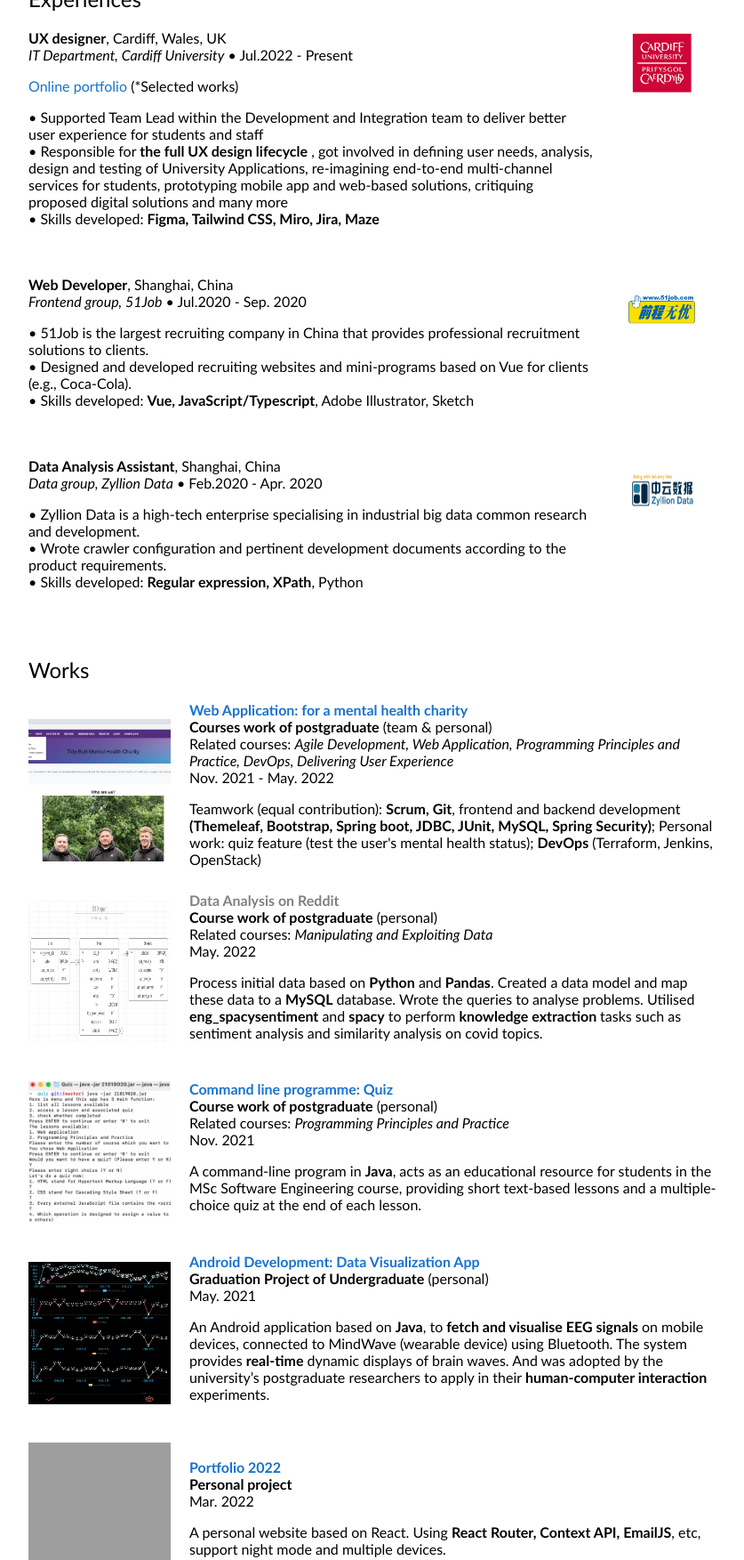
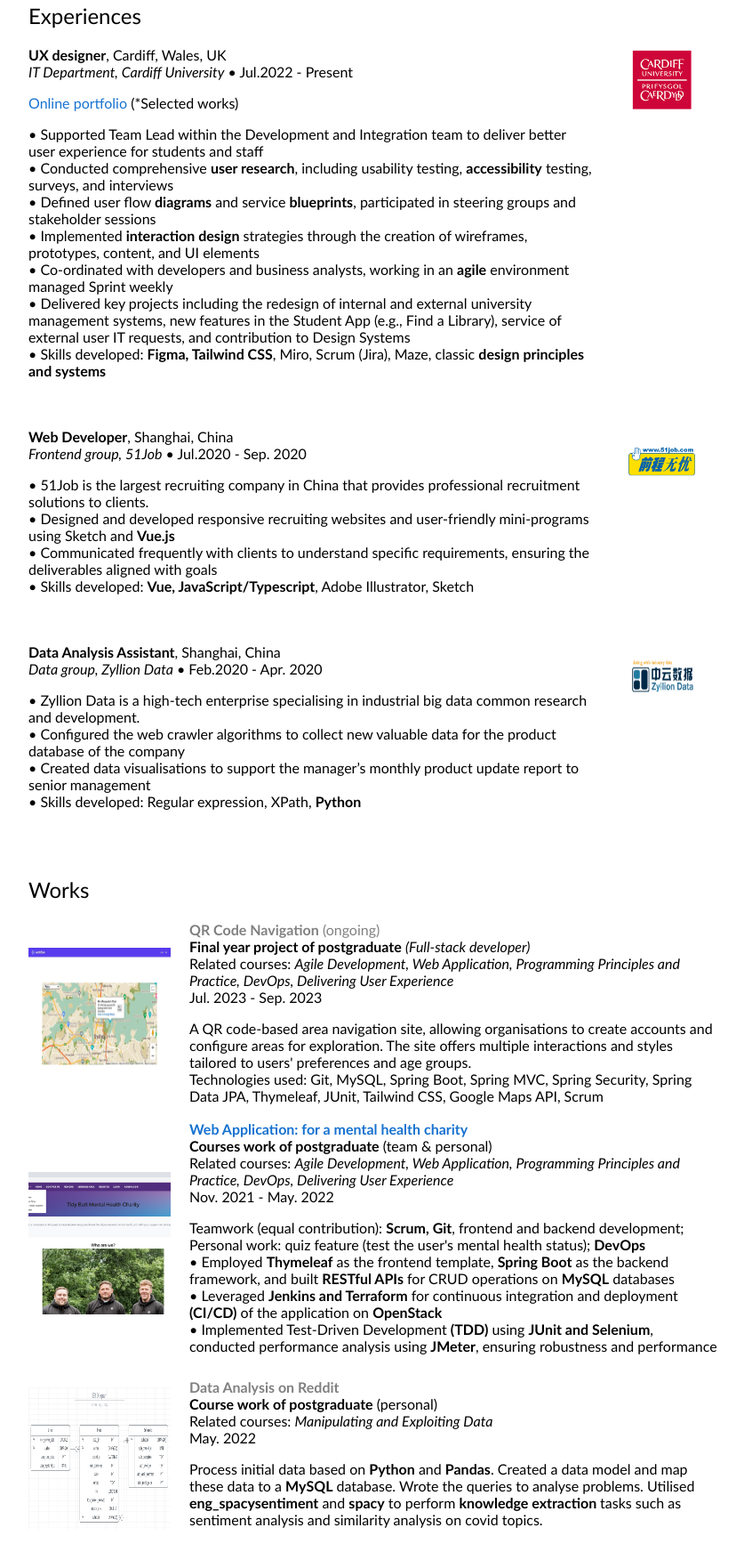
Before and after one commit to YunaGu/yungu-masterCV, a plain HTML site: page index.html in a window 1280 px wide. Shown: the part 615-2368 px from the top of the page at 89% size, without its empty margins (228-1065 px from the left). Drawn offline with Linux system fonts and the light colour scheme; grey boxes are pictures that could not be loaded.

Commit message:
update descriptions

```diff
--- a/index.html
+++ b/index.html
@@ -57,13 +57,16 @@
                     </p>
                     <p>
                       I'm a developer as well as a designer, aiming to make art
-                      using code.
+                      using code. I like software development, from UX design,
+                      frontend and backend development to DevOps. And I am
+                      always driven by my curiosity and the endless
+                      possibilities of technology.
                     </p>
                     <p>
-                      I have been starting my placement since July 2022. I am
-                      now a UX designer at the IT department of Cardiff
-                      University. Prior to that, I had two internships in
-                      frontend development and data analysis in Shanghai, China.
+                      I just finished my placement year at the IT department of
+                      Cardiff University. Prior to that, I had two internships
+                      in frontend development and data analysis in Shanghai,
+                      China.
                     </p>
                     <p style="text-align: center">
                       <a href="mailto:yungu0017@gmail.com">Email</a> &nbsp/&nbsp
@@ -129,7 +132,7 @@
                     <b>Cardiff University</b>, Cardiff, Wales, UK
                     <br />
                     M.S. in Software Engineering with a Professional Placement
-                    Year • Sep. 2021 to present
+                    Year • Sep. 2021 to Sep. 2023
                     <br />
                   </td>
                   <td
@@ -241,16 +244,34 @@
                       • Supported Team Lead within the Development and
                       Integration team to deliver better user experience for
                       students and staff
-                      <br />• Responsible for
-                      <strong>the full UX design lifecycle</strong>
-                      , got involved in defining user needs, analysis, design
-                      and testing of University Applications, re-imagining
-                      end-to-end multi-channel services for students,
-                      prototyping mobile app and web-based solutions, critiquing
-                      proposed digital solutions and many more
                       <br />
-                      • Skills developed:
-                      <strong>Figma, Tailwind CSS, Miro, Jira, Maze</strong>
+                      • Conducted comprehensive <strong>user research</strong>,
+                      including usability testing,
+                      <strong>accessibility</strong> testing, surveys, and
+                      interviews
+                      <br />
+                      • Defined user flow <strong>diagrams</strong> and service
+                      <strong>blueprints</strong>, participated in steering
+                      groups and stakeholder sessions
+                      <br />
+                      • Implemented
+                      <strong>interaction design</strong> strategies through the
+                      creation of wireframes, prototypes, content, and UI
+                      elements
+                      <br />
+                      • Co-ordinated with developers and business analysts,
+                      working in an <strong>agile</strong> environment managed
+                      Sprint weekly
+                      <br />
+                      • Delivered key projects including the redesign of
+                      internal and external university management systems, new
+                      features in the Student App (e.g., Find a Library),
+                      service of external user IT requests, and contribution to
+                      Design Systems
+                      <br />
+                      • Skills developed: <strong>Figma, Tailwind CSS</strong>,
+                      Miro, Scrum (Jira), Maze, classic
+                      <strong>design principles and systems</strong>
                     </p>
                     <br />
                   </td>
@@ -281,9 +302,13 @@
                     <p>
                       • 51Job is the largest recruiting company in China that
                       provides professional recruitment solutions to clients.<br />
-                      • Designed and developed recruiting websites and
-                      mini-programs based on Vue for clients (e.g.,
-                      Coca-Cola).<br />
+                      • Designed and developed responsive recruiting websites
+                      and user-friendly mini-programs using Sketch and
+                      <strong>Vue.js</strong><br />
+                      • Communicated frequently with clients to understand
+                      specific requirements, ensuring the deliverables aligned
+                      with goals <br />
+
                       • Skills developed:
                       <strong>Vue, JavaScript/Typescript</strong>, Adobe
                       Illustrator, Sketch
@@ -317,10 +342,14 @@
                     <p>
                       • Zyllion Data is a high-tech enterprise specialising in
                       industrial big data common research and development.<br />
-                      • Wrote crawler configuration and pertinent development
-                      documents according to the product requirements. <br />
-                      • Skills developed:
-                      <strong>Regular expression, XPath</strong>, Python
+                      • Configured the web crawler algorithms to collect new
+                      valuable data for the product database of the company
+                      <br />
+                      • Created data visualisations to support the manager’s
+                      monthly product update report to senior management
+                      <br />
+                      • Skills developed: Regular expression, XPath,
+                      <strong>Python</strong>
                     </p>
                     <br />
                   </td>
@@ -372,6 +401,47 @@
               "
             >
               <tbody>
+                <!-- Post - QRCode -->
+                <tr>
+                  <td style="padding: 20px; width: 25%; vertical-align: middle">
+                    <img
+                      src="images/QRCode.jpg"
+                      alt="QR Code Navigation"
+                      width="160"
+                      height="160"
+                    />
+                  </td>
+                  <td width="75%" valign="middle">
+                    <papertitle style="color: gray"
+                      >QR Code Navigation</papertitle
+                    >
+                    <span style="color: gray">(ongoing)</span>
+
+                    <br />
+                    <strong>Final year project of postgraduate</strong>
+                    <em>(Full-stack developer)</em>
+                    <br />
+                    Related courses:
+                    <em
+                      >Agile Development, Web Application, Programming
+                      Principles and Practice, DevOps, Delivering User
+                      Experience</em
+                    >
+                    <br />
+                    Jul. 2023 - Sep. 2023
+                    <p>
+                      A QR code-based area navigation site, allowing
+                      organisations to create accounts and configure areas for
+                      exploration. The site offers multiple interactions and
+                      styles tailored to users' preferences and age groups.
+                      <br />
+                      Technologies used: Git, MySQL, Spring Boot, Spring MVC,
+                      Spring Security, Spring Data JPA, Thymeleaf, JUnit,
+                      Tailwind CSS, Google Maps API, Scrum
+                    </p>
+                  </td>
+                </tr>
+
                 <!-- Post - course -->
                 <tr>
                   <td style="padding: 20px; width: 25%; vertical-align: middle">
@@ -405,13 +475,24 @@
                     <p>
                       Teamwork (equal contribution):
                       <strong> Scrum, Git</strong>, frontend and backend
-                      development
-                      <strong
-                        >(Themeleaf, Bootstrap, Spring boot, JDBC, JUnit, MySQL,
-                        Spring Security)</strong
-                      >; Personal work: quiz feature (test the user's mental
-                      health status); <strong>DevOps</strong> (Terraform,
-                      Jenkins, OpenStack)
+                      development; Personal work: quiz feature (test the user's
+                      mental health status); <strong>DevOps</strong>
+                      <br />
+                      • Employed <strong>Thymeleaf</strong> as the frontend
+                      template, <strong>Spring Boot</strong> as the backend
+                      framework, and built <strong>RESTful APIs</strong> for
+                      CRUD operations on <strong>MySQL</strong> databases
+                      <br />
+                      • Leveraged <strong>Jenkins and Terraform</strong> for
+                      continuous integration and deployment
+                      <strong>(CI/CD)</strong> of the application on
+                      <strong>OpenStack</strong>
+                      <br />
+                      • Implemented Test-Driven Development
+                      <strong>(TDD)</strong> using
+                      <strong>JUnit and Selenium</strong>, conducted performance
+                      analysis using <strong>JMeter</strong>, ensuring
+                      robustness and performance
                     </p>
                   </td>
                 </tr>
@@ -616,7 +697,7 @@
                 <tr>
                   <td style="padding: 20px">
                     <br />
-                    <p style="float: left">Updated May. 2023</p>
+                    <p style="float: left">Updated Jul. 2023</p>
                     <p style="float: right; text-align: right">
                       Thanks
                       <a href="https://jonbarron.info/">Jon Barron</a>
```
Also changed, not shown: images/QRCode.jpg (added), 1 other file.
